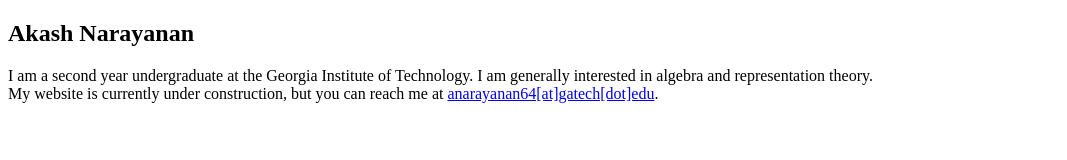
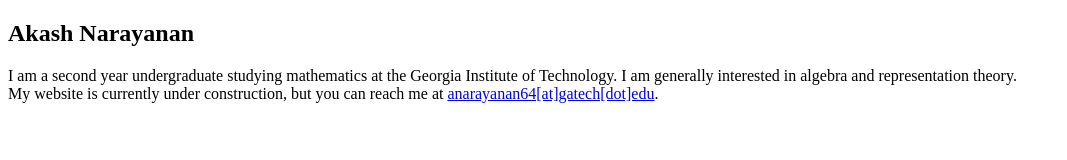
Before and after one commit to akash-narayanan-math/akash-narayanan-math.github.io, a plain HTML site: page index.html in a window 1280 px wide. Shown: the whole page, without its empty margins (0-1067 px from the left). Drawn offline with Linux system fonts and the light colour scheme.

Commit message:
Updated index.html

```diff
--- a/index.html
+++ b/index.html
@@ -7,7 +7,7 @@
     <body>
         <h2>Akash Narayanan</h2>
         <p>
-            I am a second year undergraduate at the Georgia Institute of Technology.
+            I am a second year undergraduate studying mathematics at the Georgia Institute of Technology.
             I am generally interested in algebra and representation theory.
             <br>
             My website is currently under construction, but you can reach me at
```
